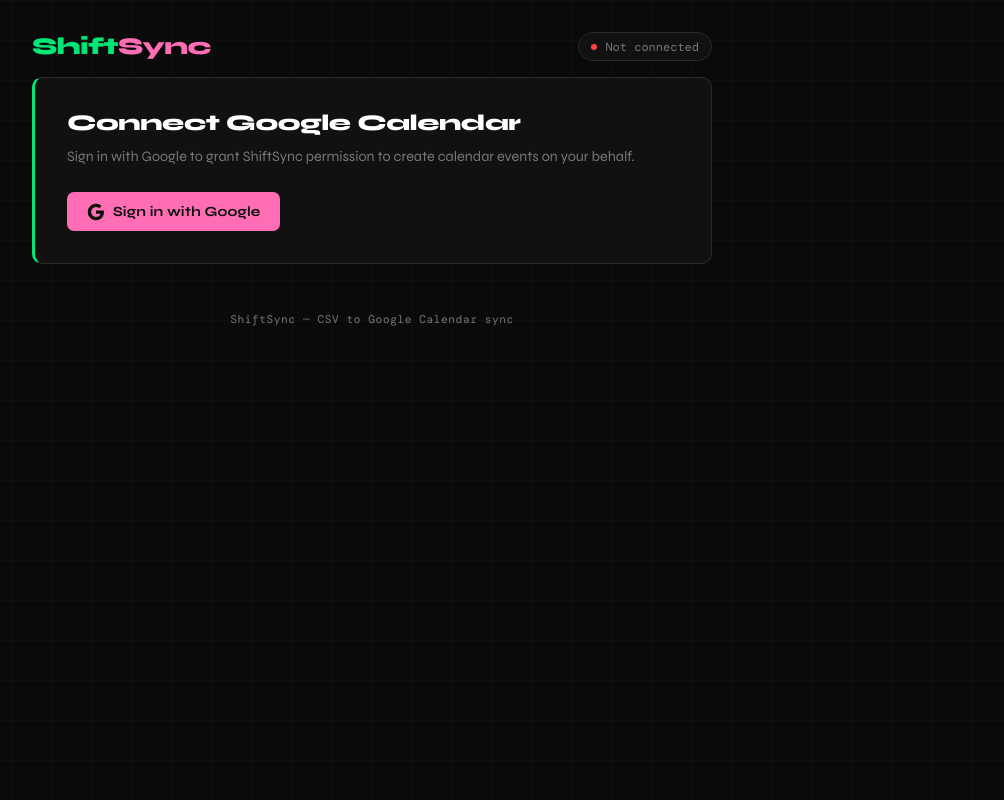
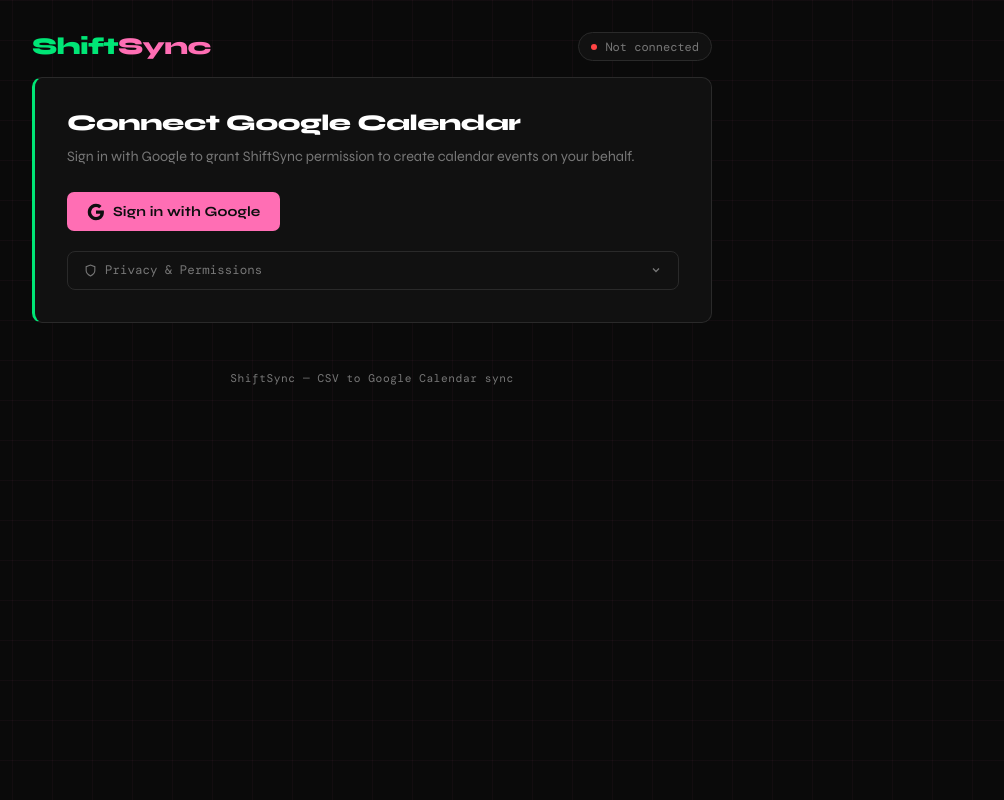
Before and after one commit to capitanminovel/ShiftSync, a Flask app: page / in a window 1280 px wide. Shown: the whole page, without its empty margins (268-1272 px from the left). Run offline with Flask 3, Linux system fonts and the light colour scheme.

Commit message:
Add compact privacy toggle to all steps

```diff
--- a/static/style.css
+++ b/static/style.css
@@ -406,3 +406,49 @@ footer {
 
 /* ---- Preview summary ---- */
 #preview-summary { margin-bottom: 1rem; }
+
+/* ---- Privacy dropdown ---- */
+.privacy-toggle {
+  margin-top: 1.25rem;
+  border: 1px solid var(--border);
+  border-radius: 8px;
+  overflow: hidden;
+  cursor: pointer;
+  font-family: var(--font-mono);
+  font-size: 0.78rem;
+}
+.privacy-toggle-label {
+  display: flex;
+  align-items: center;
+  gap: 0.5rem;
+  padding: 0.65rem 1rem;
+  color: var(--text-muted);
+  user-select: none;
+}
+.privacy-toggle-label:hover { color: var(--text); }
+.chevron {
+  margin-left: auto;
+  transition: transform 0.2s;
+}
+.privacy-toggle.open .chevron { transform: rotate(180deg); }
+.privacy-body {
+  display: none;
+  padding: 0.75rem 1rem 1rem;
+  border-top: 1px solid var(--border);
+  background: var(--surface-2);
+  cursor: default;
+}
+.privacy-toggle.open .privacy-body { display: block; }
+.privacy-body p {
+  font-size: 0.78rem;
+  color: var(--text-muted);
+  margin-bottom: 0.6rem;
+  line-height: 1.6;
+}
+.privacy-body p:last-child { margin-bottom: 0; }
+.privacy-body strong { color: var(--text); }
+.privacy-body a { color: var(--accent); }
+
+.privacy-sm { margin-top: 1rem; }
+.privacy-sm .privacy-toggle-label { font-size: 0.68rem; padding: 0.45rem 0.85rem; }
+.privacy-sm .privacy-body p { font-size: 0.72rem; }
--- a/templates/index.html
+++ b/templates/index.html
@@ -31,6 +31,20 @@
         <svg width="18" height="18" viewBox="0 0 24 24" fill="currentColor"><path d="M22.56 12.25c0-.78-.07-1.53-.2-2.25H12v4.26h5.92c-.26 1.37-1.04 2.53-2.21 3.31v2.77h3.57c2.08-1.92 3.28-4.74 3.28-8.09z"/><path d="M12 23c2.97 0 5.46-.98 7.28-2.66l-3.57-2.77c-.98.66-2.23 1.06-3.71 1.06-2.86 0-5.29-1.93-6.16-4.53H2.18v2.84C3.99 20.53 7.7 23 12 23z"/><path d="M5.84 14.09c-.22-.66-.35-1.36-.35-2.09s.13-1.43.35-2.09V7.07H2.18C1.43 8.55 1 10.22 1 12s.43 3.45 1.18 4.93l2.85-2.22.81-.62z"/><path d="M12 5.38c1.62 0 3.06.56 4.21 1.64l3.15-3.15C17.45 2.09 14.97 1 12 1 7.7 1 3.99 3.47 2.18 7.07l3.66 2.84c.87-2.6 3.3-4.53 6.16-4.53z"/></svg>
         Sign in with Google
       </a>
+
+      <div class="privacy-toggle" onclick="this.classList.toggle('open')">
+        <span class="privacy-toggle-label">
+          <svg width="13" height="13" viewBox="0 0 24 24" fill="none" stroke="currentColor" stroke-width="2"><path d="M12 22s8-4 8-10V5l-8-3-8 3v7c0 6 8 10 8 10z"/></svg>
+          Privacy &amp; Permissions
+          <svg class="chevron" width="12" height="12" viewBox="0 0 24 24" fill="none" stroke="currentColor" stroke-width="2.5"><polyline points="6 9 12 15 18 9"/></svg>
+        </span>
+        <div class="privacy-body">
+          <p>🔒 <strong>What we access:</strong> ShiftSync only requests permission to create and read calendar events on your Google Calendar.</p>
+          <p>🙈 <strong>What we never see:</strong> Your emails, contacts, files, or any other Google data are never accessed or stored.</p>
+          <p>👤 <strong>Your data stays yours:</strong> Events are written directly to your calendar. The developer has no access to your Google account or personal information.</p>
+          <p>🗑️ <strong>Revoke anytime:</strong> You can remove ShiftSync's access at any time at <a href="https://myaccount.google.com/permissions" target="_blank">myaccount.google.com/permissions</a>.</p>
+        </div>
+      </div>
     </section>
 
     <!-- Step 2: Upload -->
@@ -50,6 +64,17 @@
       </div>
 
       <div id="upload-feedback" class="feedback hidden"></div>
+
+      <div class="privacy-toggle privacy-sm" onclick="this.classList.toggle('open')">
+        <span class="privacy-toggle-label">
+          <svg width="11" height="11" viewBox="0 0 24 24" fill="none" stroke="currentColor" stroke-width="2"><path d="M12 22s8-4 8-10V5l-8-3-8 3v7c0 6 8 10 8 10z"/></svg>
+          Privacy &amp; Permissions
+          <svg class="chevron" width="11" height="11" viewBox="0 0 24 24" fill="none" stroke="currentColor" stroke-width="2.5"><polyline points="6 9 12 15 18 9"/></svg>
+        </span>
+        <div class="privacy-body">
+          <p>🔒 Your data is only used to create events on <strong>your</strong> calendar. The developer has no access to your account or personal info. <a href="https://myaccount.google.com/permissions" target="_blank">Revoke access anytime.</a></p>
+        </div>
+      </div>
     </section>
 
     <!-- Step 3: Preview -->
@@ -79,6 +104,17 @@
         <button class="btn btn-ghost" id="btn-reupload">← Re-upload</button>
         <button class="btn btn-primary" id="btn-sync">Sync to Calendar →</button>
       </div>
+
+      <div class="privacy-toggle privacy-sm" onclick="this.classList.toggle('open')">
+        <span class="privacy-toggle-label">
+          <svg width="11" height="11" viewBox="0 0 24 24" fill="none" stroke="currentColor" stroke-width="2"><path d="M12 22s8-4 8-10V5l-8-3-8 3v7c0 6 8 10 8 10z"/></svg>
+          Privacy &amp; Permissions
+          <svg class="chevron" width="11" height="11" viewBox="0 0 24 24" fill="none" stroke="currentColor" stroke-width="2.5"><polyline points="6 9 12 15 18 9"/></svg>
+        </span>
+        <div class="privacy-body">
+          <p>🔒 Your data is only used to create events on <strong>your</strong> calendar. The developer has no access to your account or personal info. <a href="https://myaccount.google.com/permissions" target="_blank">Revoke access anytime.</a></p>
+        </div>
+      </div>
     </section>
 
     <!-- Step 4: Results -->
@@ -106,6 +142,17 @@
         <button class="btn btn-ghost" id="btn-reset">Sync another file</button>
         <a href="https://calendar.google.com" target="_blank" class="btn btn-primary">Open Google Calendar →</a>
       </div>
+
+      <div class="privacy-toggle privacy-sm" onclick="this.classList.toggle('open')">
+        <span class="privacy-toggle-label">
+          <svg width="11" height="11" viewBox="0 0 24 24" fill="none" stroke="currentColor" stroke-width="2"><path d="M12 22s8-4 8-10V5l-8-3-8 3v7c0 6 8 10 8 10z"/></svg>
+          Privacy &amp; Permissions
+          <svg class="chevron" width="11" height="11" viewBox="0 0 24 24" fill="none" stroke="currentColor" stroke-width="2.5"><polyline points="6 9 12 15 18 9"/></svg>
+        </span>
+        <div class="privacy-body">
+          <p>🔒 Your data is only used to create events on <strong>your</strong> calendar. The developer has no access to your account or personal info. <a href="https://myaccount.google.com/permissions" target="_blank">Revoke access anytime.</a></p>
+        </div>
+      </div>
     </section>
   </main>
 
```
